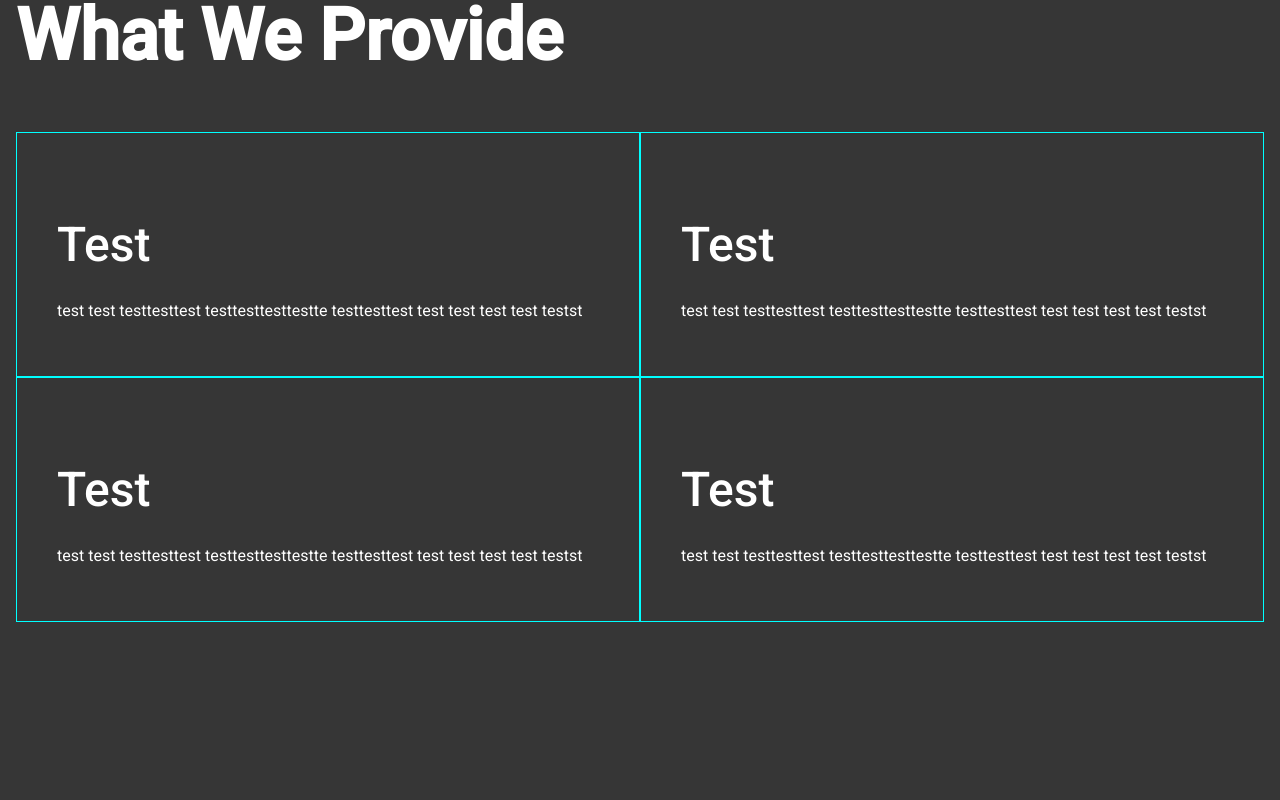
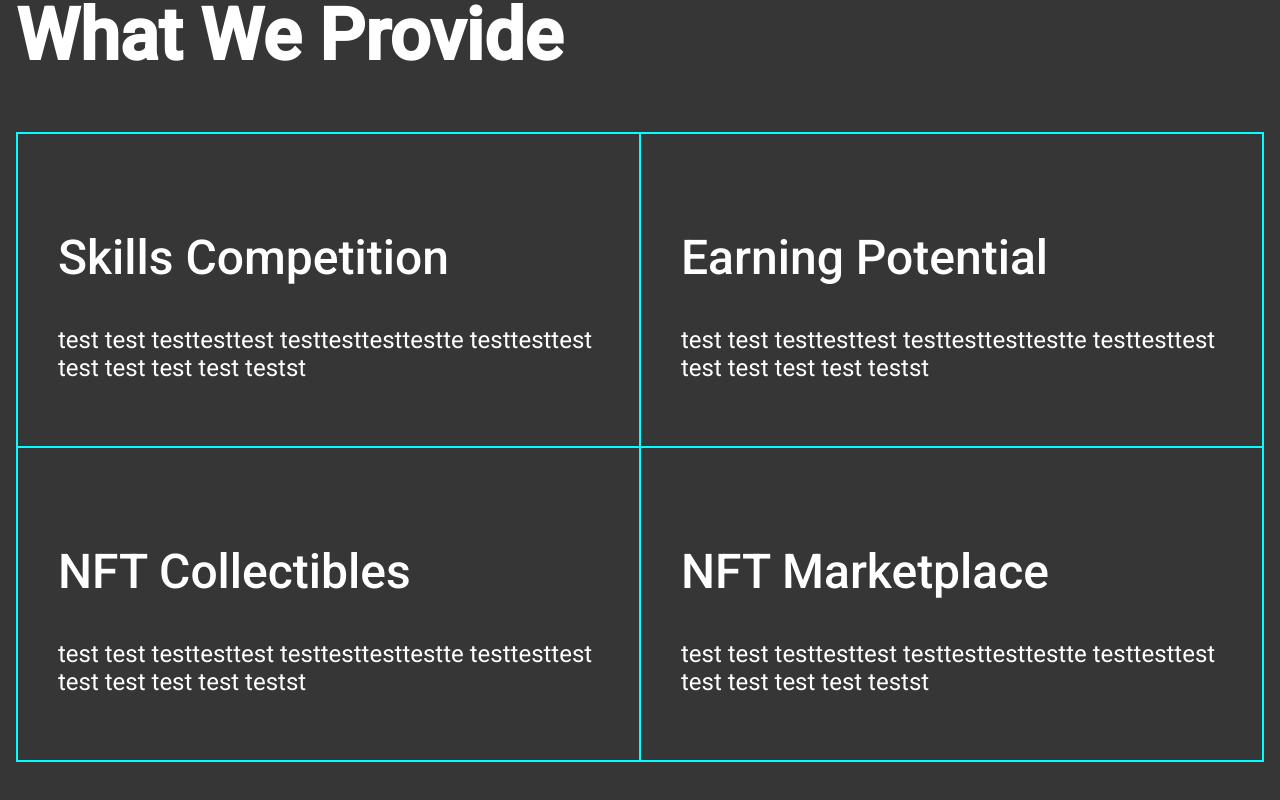
Before and after one commit to Gnorme/AllSkills, a Svelte app: page / in a window 1280 px wide. Shown: the part 1860-2660 px from the top of the page. Before the commit the page ends 2482 px from the top, so only its background shows below. Built offline with nearby package versions, Linux system fonts and the light colour scheme.

Commit message:
Add files via upload

```diff
--- a/src/Content.svelte
+++ b/src/Content.svelte
@@ -10,36 +10,55 @@
     <div class="table-content">
         <div class="grid-item">
             <div class="grid-item-text">
-                <h3>Test</h3>
+                <h3>Skills Competition</h3>
                 <p>test test testtesttest testtesttesttestte testtesttest  test  test  test  test  testst</p>
             </div>
         </div>
         <div class="grid-item">
             <div class="grid-item-text">
-                <h3>Test</h3>
+                <h3>Earning Potential</h3>
                 <p>test test testtesttest testtesttesttestte testtesttest  test  test  test  test  testst</p>
             </div>
         </div>
         <div class="grid-item">
             <div class="grid-item-text">
-                <h3>Test</h3>
+                <h3>NFT Collectibles</h3>
                 <p>test test testtesttest testtesttesttestte testtesttest  test  test  test  test  testst</p>
             </div>
         </div>
         <div class="grid-item">
             <div class="grid-item-text">
-                <h3>Test</h3>
+                <h3>NFT Marketplace</h3>
                 <p>test test testtesttest testtesttesttestte testtesttest  test  test  test  test  testst</p>
             </div>
         </div>
     </div>
+    <div class="powered-by">
+        <h3>AllSkills is powered by cryptocurrency, using <span style="background-color:aqua;">future-proof blockchain & smart contract technology</span> to connect talented peopled and audiences, and foster skill development through competition, all while providing <span style="background-color: aqua">incentives for everyone involved.</h3>
+    </div>
+    <div class="roadmap">
+        <h2>Roadmap</h2>
+    </div>
+    <div class="team">
+        <h2>The Team</h2>
+    </div>
 </div>
 <style>
+    /* rgb(143,255,238) */
+    p {
+        font-size: 1.5rem;
+    }
+
     h3 {
         font-size: 3rem;
-        line-height: 1;
+        line-height: 1.5;
         margin-bottom: 2rem;
         font-weight: 500;
+    }
+    .powered-by{
+        margin-top: 20rem;
+        margin-bottom: 20rem;
+        text-align: center;
     }
     .grid-item{
         display:flex;
@@ -52,7 +71,9 @@
     .table-content{
         display:grid;
         margin-top:3rem;
+        margin-bottom:3rem;
         color: white;
+        border: 1px solid aqua;
         grid-template-columns: repeat(2,minmax(0,1fr));
     }
     h2 {
@@ -74,7 +95,7 @@
     }
 
     img {
-        object-fit: scale-down;
+        height: 100%;
     }
 
  .card{
```
